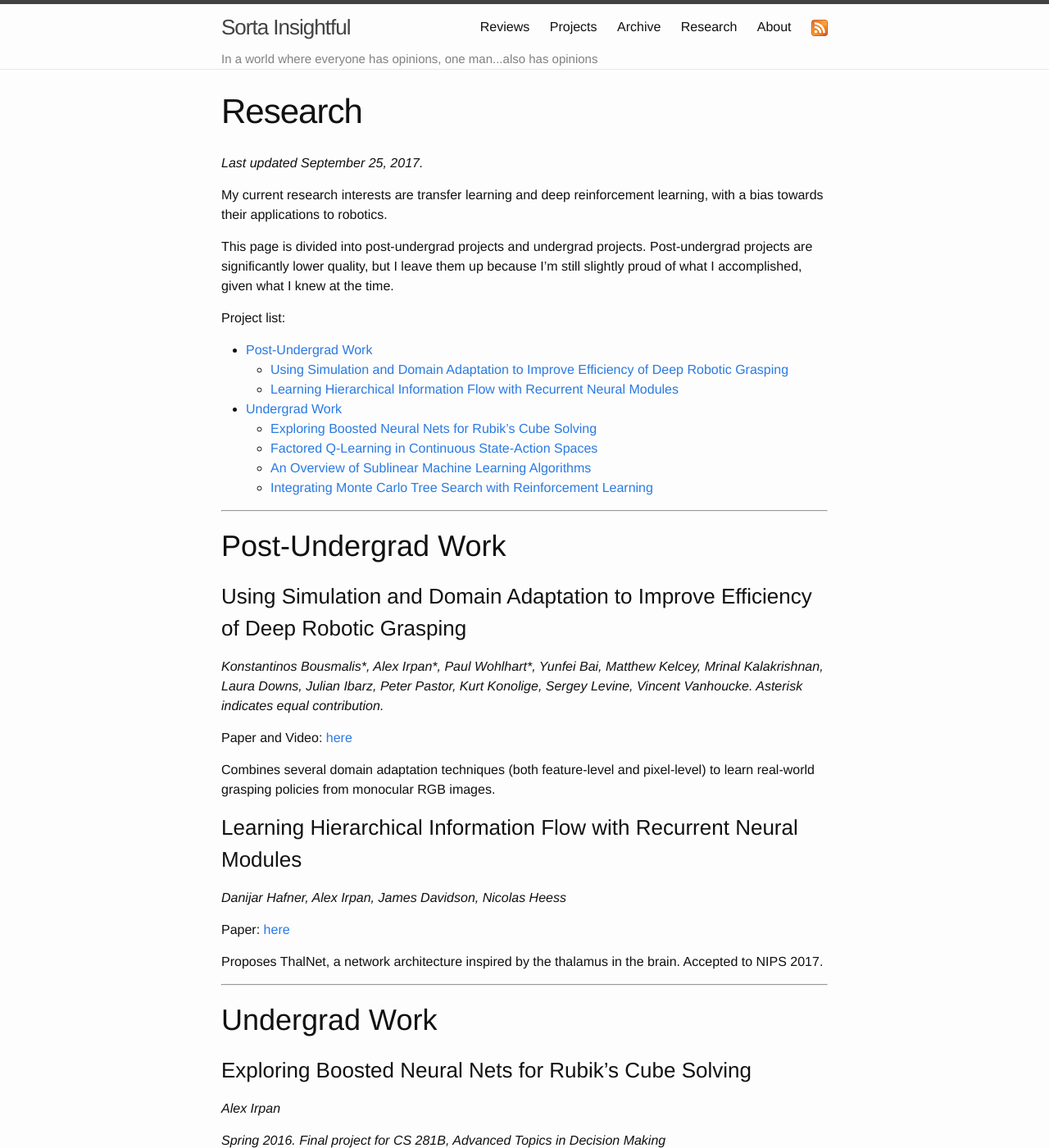
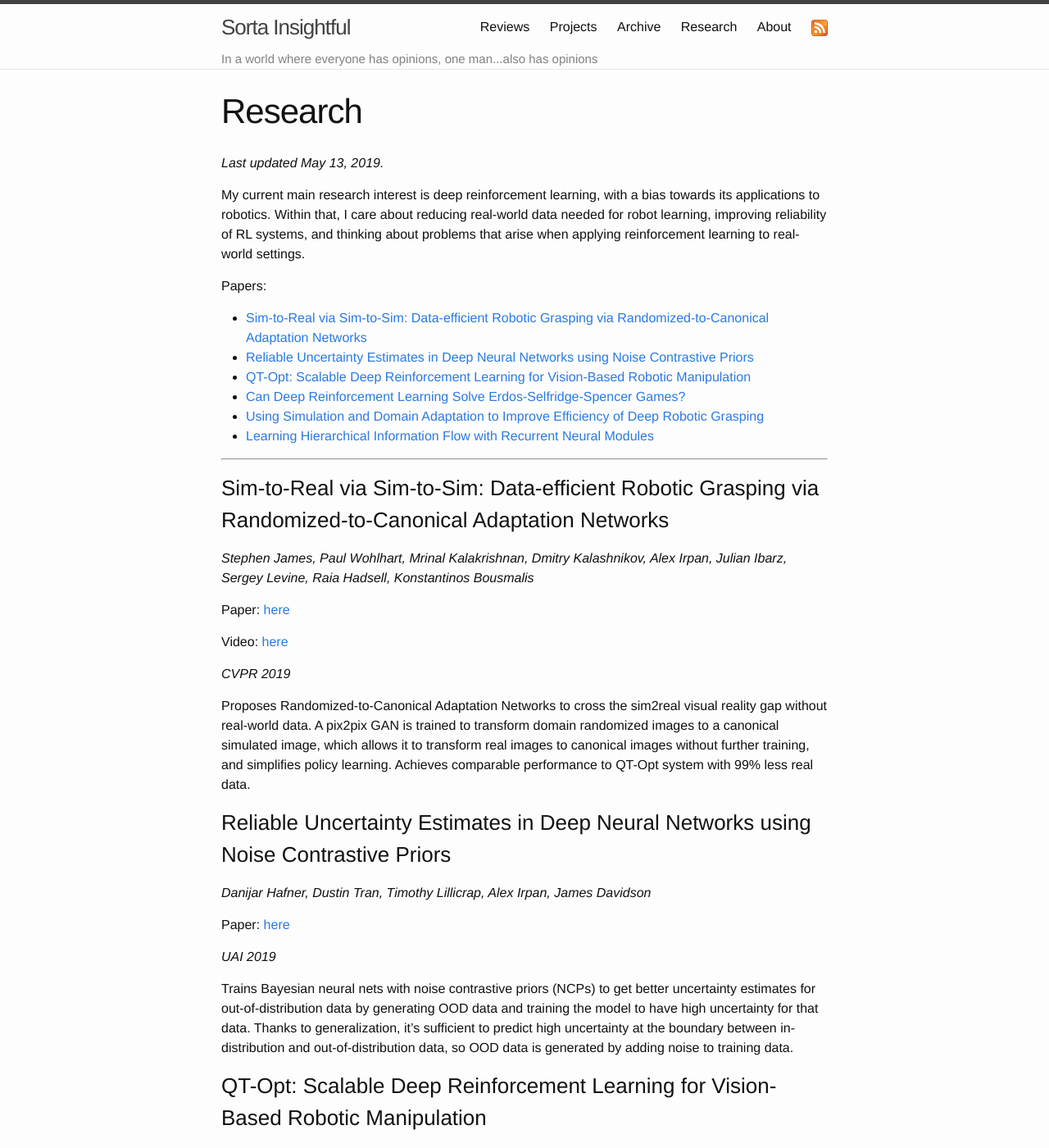
Before and after one commit to alexirpan/alexirpan.github.io, a Jekyll site: the page built from research.md, in a window 1280 px wide and 1400 px high. Shown: the whole window at 82% size. Built offline with Jekyll 4.4.1, drawn with Linux system fonts in a browser that asks for light colours; nearby versions of some CDN libraries; some of the changed text lies outside the part shown.

Commit message:
Update research page

```diff
--- a/research.md
+++ b/research.md
@@ -4,17 +4,11 @@ title: Research
 permalink: /research/
 ---
 
-*Last updated September 25, 2017.*
+*Last updated May 13, 2019.*
 
-My current research interests are transfer learning and deep reinforcement
-learning, with a bias towards their applications to robotics.
+My current main research interest is deep reinforcement learning, with a bias towards its applications to robotics. Within that, I care about reducing real-world data needed for robot learning, improving reliability of RL systems, and thinking about problems that arise when applying reinforcement learning to real-world settings.
 
-This page is divided into post-undergrad projects and undergrad projects.
-Post-undergrad projects are significantly lower quality, but I leave them up
-because I'm still slightly proud of what I accomplished, given what I knew
-at the time.
-
-Project list:
+Papers:
 
 - Clobbered for auto generated table of contents
 {:toc}
@@ -24,7 +18,54 @@ Project list:
 
 <p></p>
 
-# Post-Undergrad Work
+### Sim-to-Real via Sim-to-Sim: Data-efficient Robotic Grasping via Randomized-to-Canonical Adaptation Networks
+
+*Stephen James, Paul Wohlhart, Mrinal Kalakrishnan, Dmitry Kalashnikov, Alex Irpan, Julian Ibarz, Sergey Levine, Raia Hadsell, Konstantinos Bousmalis*
+
+Paper: [here](https://arxiv.org/abs/1812.07252)
+
+Video: [here](https://sites.google.com/view/rcan/)
+
+*CVPR 2019*
+
+Proposes Randomized-to-Canonical Adaptation Networks to cross the sim2real
+visual reality gap without real-world data. A pix2pix GAN is trained to transform domain randomized images to a canonical simulated image, which allows it to transform real images to canonical images without further training, and simplifies policy learning. Achieves comparable performance to QT-Opt system with 99% less real data.
+
+### Reliable Uncertainty Estimates in Deep Neural Networks using Noise Contrastive Priors
+
+*Danijar Hafner, Dustin Tran, Timothy Lillicrap, Alex Irpan, James Davidson*
+
+Paper: [here](https://arxiv.org/abs/1807.09289)
+
+*UAI 2019*
+
+Trains Bayesian neural nets with noise contrastive priors (NCPs) to get better uncertainty estimates
+for out-of-distribution data by generating OOD data and training the model to have high uncertainty for that data. Thanks to generalization, it's sufficient to predict high uncertainty at the boundary between in-distribution and out-of-distribution data, so OOD data is generated by adding noise to training data.
+
+### QT-Opt: Scalable Deep Reinforcement Learning for Vision-Based Robotic Manipulation
+
+*Dmitry Kalashnikov, Alex Irpan, Peter Pastor, Julian Ibarz, Alexander Herzog, Eric Jang, Deirdre Quillen, Ethan Holly, Mrinal Kalakrishnan, Vincent Vanhoucke, Sergey Levine*
+
+Paper and Video: [here](https://sites.google.com/view/qtopt)
+
+Google AI Blog: [here](https://ai.googleblog.com/2018/06/scalable-deep-reinforcement-learning.html)
+
+*CoRL 2018, __Best Systems Paper__*
+
+Trains a real-world grasping policy from monocular RGB images, using QT-Opt, a scalable deep reinforcement learning system. The learned policy reaches 96% grasp success on previously unseen objects, uses less data than supervised learning, and automatically learns to singulate objects and retry failed grasps, because they improve long-term grasp success.
+
+### Can Deep Reinforcement Learning Solve Erdos-Selfridge-Spencer Games?
+
+*Maithra Raghu, Alex Irpan, Jacob Andreas, Robert Kleinberg, Quoc V. Le, Jon Kleinberg*
+
+Paper: [here](https://arxiv.org/abs/1711.02301)
+
+Code: [here](https://github.com/rubai5/ESS_Game)
+
+*ICML 2018*
+
+Explores deep RL within Erdos-Selfridge-Spencer games, a class of combinatorial games
+where there is a tunable difficulty parameter and a closed-form optimal linear policy. The environments are used to compare learning algorithms, analyze generalization, and compare imitation learning to reinforcement learning.
 
 ### Using Simulation and Domain Adaptation to Improve Efficiency of Deep Robotic Grasping
 
@@ -32,7 +73,9 @@ Project list:
 
 Paper and Video: [here](https://sites.google.com/view/graspgan)
 
-Combines several domain adaptation techniques (both feature-level and pixel-level) to learn real-world grasping policies from monocular RGB images.
+*ICRA 2018*
+
+Combines several domain adaptation techniques (both feature-level and pixel-level) to learn real-world grasping policies from monocular RGB images. Achieved same real-world grasp performance with 50x less data.
 
 
 ### Learning Hierarchical Information Flow with Recurrent Neural Modules
@@ -41,70 +84,7 @@ Combines several domain adaptation techniques (both feature-level and pixel-leve
 
 Paper: [here](https://arxiv.org/abs/1706.05744)
 
-Proposes ThalNet, a network architecture inspired by the thalamus in the brain. Accepted to NIPS 2017.
+*NeurIPS 2017*
 
----------------------------------------------
-
-<p></p>
-
-# Undergrad Work
-
-### Exploring Boosted Neural Nets for Rubik's Cube Solving
-
-*Alex Irpan*
-
-*Spring 2016. Final project for CS 281B, Advanced Topics in Decision Making*
-
-Poster (click for full size):
-
-[![Poster](/public/research/posterimage.png)](/public/research/poster.pdf)
-
-Paper: [here](/public/research/nips_2016.pdf)
-
-Code: [GitHub](https://github.com/alexirpan/rubik_research)
-
-Applies AdaBoost to a online data stream to aid in training a neural net to
-classify the next move in a Rubik's Cube solution.
-
-
-### Factored Q-Learning in Continuous State-Action Spaces
-
-*Alex Irpan, mentored by John Schulman*
-
-*Fall 2015. Final project for CS 281A, Statistical Learning Theory*
-
-Poster (click for full size):
-
-[![281A Poster](/public/research/281aposterimage.png)](/public/research/281aposter.pdf)
-
-Informal Writeup: [PDF](/public/research/281areport.pdf)
-
-Code: [BitBucket](https://bitbucket.org/airpan/fall15-research)
-
-Represents a Q-function as the sum of one Q-function for each dimension of the
-action space, aiming to avoid the curse of dimensionality in high-dimensional
-discretized MDPs.
-
-
-### An Overview of Sublinear Machine Learning Algorithms
-
-*Alex Irpan\*, Ronald Kwan\* (worked equally)*
-
-*Spring 2015. Final project for CS 270, Combinatorial Algorithms and Data Structures*
-
-Report: [PDF](/public/research/sublinear-algorithms-optimization.pdf)
-
-A survey paper summarizing algorithms used to solve SDPs and learn SVMs in sublinear
-time.
-
-
-### Integrating Monte Carlo Tree Search with Reinforcement Learning
-
-*Alex Irpan, mentored by John Schulman*
-
-*Fall 2014 - Spring 2015*
-
-Code: [BitBucket](https://bitbucket.org/airpan/research-code)
-
-Regresses policy $$\pi$$ to target values generated by MCTS, with $$\pi$$
-as the rollout policy. Note: done before AlphaGo was announced.
+Proposes ThalNet, a network architecture inspired by the thalamus in the brain.
+Shows the model can learn how to direct information flow between different modules, represented by neural networks.
```
Also changed, not shown: _scratch/research.md (added, +110 -0 lines).
